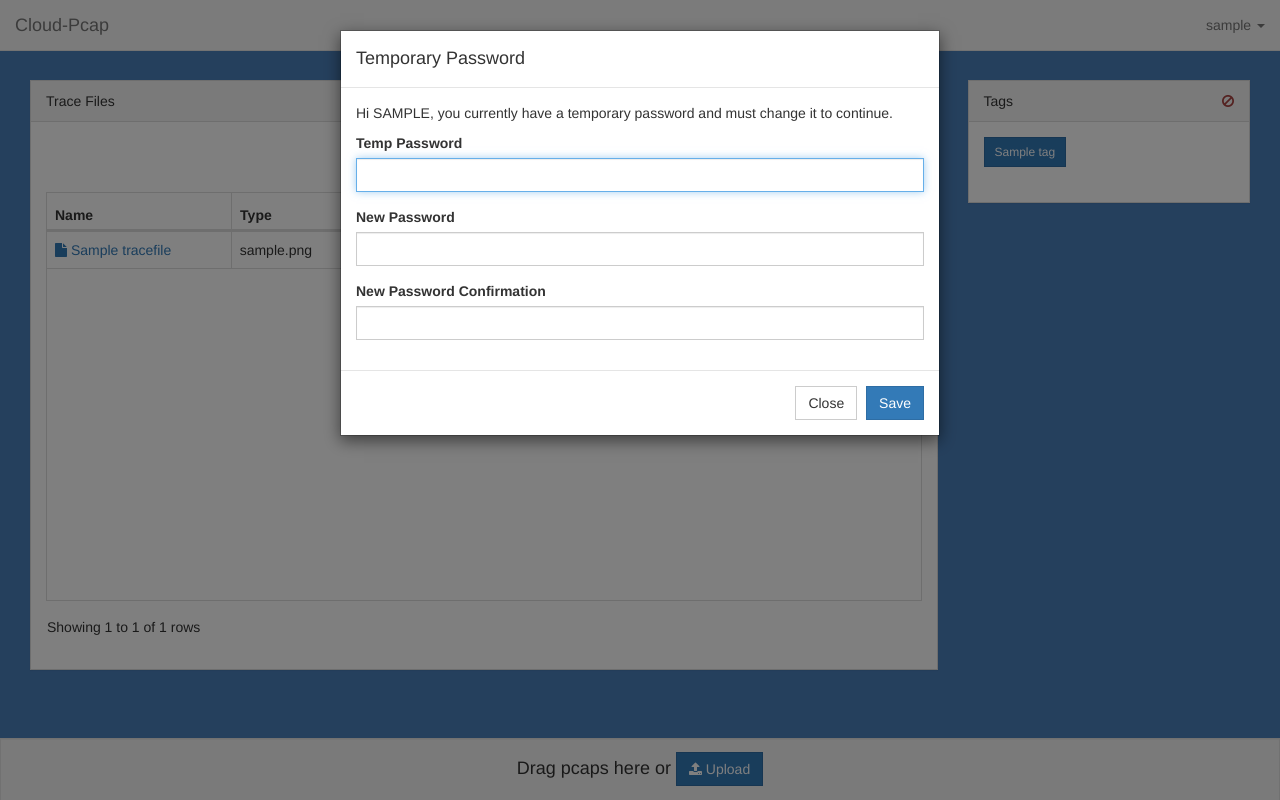
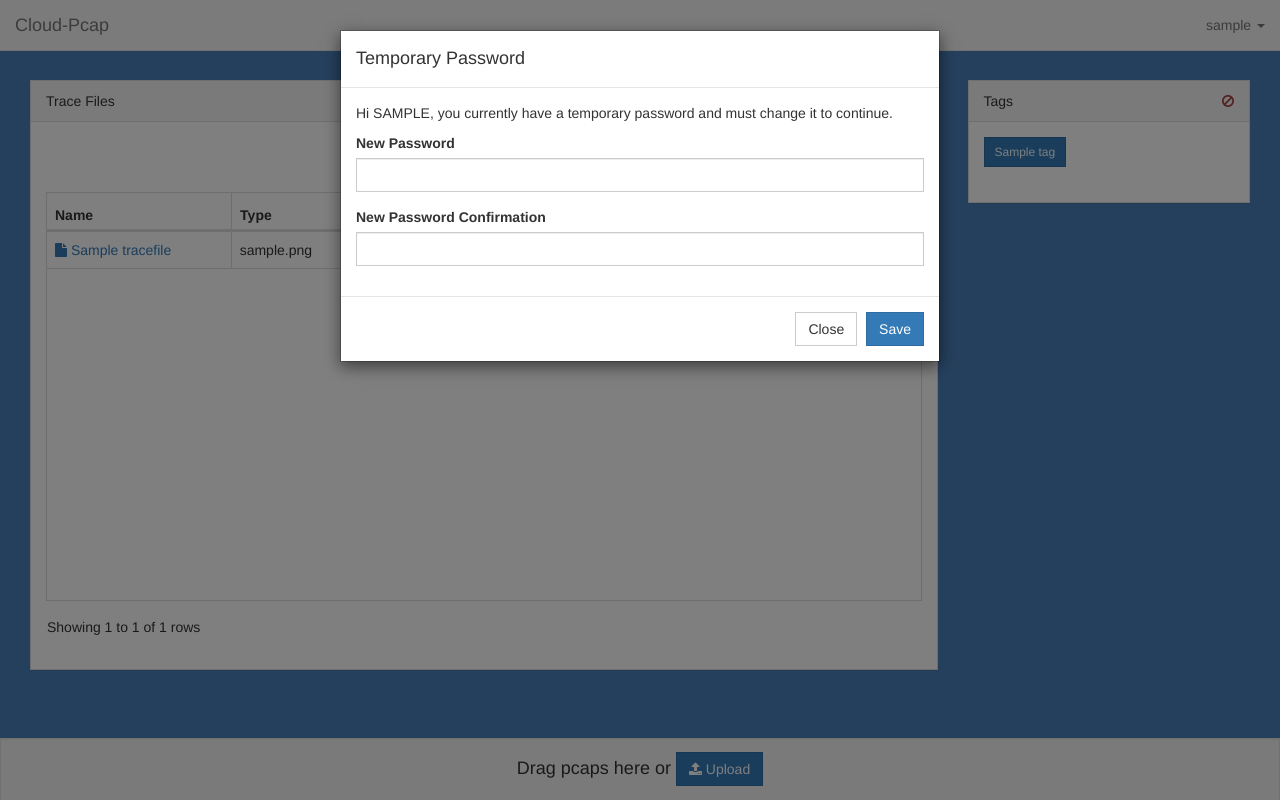
Before and after one commit to thepacketgeek/cloud-pcap, a Flask app: page / in a window 1280 px wide. Run offline with Flask 2, Linux system fonts and the light colour scheme; a user stored in the database is signed in; tables that the repository leaves empty hold one stand-in row (values such as "Sample post"); lists and menus that the app fills with data are empty; parts of the project's set-up code (start-up, migrations or seed data) failed here and were passed over; some libraries are stand-ins or nearby versions.

Commit message:
temp password reset doesn't require current pass, init_db() is now a flask CLI command

```diff
--- a/app/__init__.py
+++ b/app/__init__.py
@@ -6,6 +6,7 @@ import random
 import string
 from typing import Optional
 
+import click
 from flask import Flask
 from flask_bootstrap import Bootstrap
 from flask_login import LoginManager
@@ -49,21 +50,6 @@ from app import models as m
 from app.routes import admin, web  # noqa
 
 
-# Create DB tables and default admin user if they don't exist
-def init_db(username: str = "admin", password: Optional[str] = None):
-    print("Initizializing DB")
-    db.create_all()
-
-    if password is None:
-        password = "".join(random.choice(string.ascii_lowercase) for i in range(20))
-    admin_user = m.User(
-        username=username, password=password, role=m.UserRole.ADMIN, token=m.get_uuid(),
-    )
-    db.session.add(admin_user)
-    print(f"User {username!r} added with password: {password!r}")
-    db.session.commit()
-
-
 @app.before_first_request
 def schedule_updates():
     log("info", "-------------- App has started --------------")
@@ -80,3 +66,28 @@ def make_shell_context():
         Log=m.Log,
         init_db=init_db,
     )
+
+
+@app.cli.command("init")
+@click.option("-p", "--password")
+def init_db(password: Optional[str] = None):
+    """ Initialize App with  DB tables and default admin user """
+    print("Initizializing DB")
+    db.create_all()
+
+    if password is None:
+        password = "".join(random.choice(string.ascii_lowercase) for i in range(20))
+        is_temp_password = True
+    else:
+        is_temp_password = False
+
+    admin_user = m.User(
+        username="admin",
+        password=password,
+        role=m.UserRole.ADMIN,
+        token=m.get_uuid(),
+        temp_password=is_temp_password,
+    )
+    db.session.add(admin_user)
+    print(f"User {admin_user.username!r} added with password: {password!r}")
+    db.session.commit()
--- a/app/routes/admin.py
+++ b/app/routes/admin.py
@@ -104,7 +104,7 @@ def delete_user(user_id):
 
     log("info", f"Deleting user: {name!r}")
     flash(f"User {name!r} has been deleted", "success")
-    return redirect("users")
+    return redirect(url_for("users"))
 
 
 @app.route("/help/")
--- a/app/routes/forms.py
+++ b/app/routes/forms.py
@@ -53,9 +53,9 @@ class LoginForm(FlaskForm):
 
 
 class ProfileForm(FlaskForm):
-    email = StringField("Email Address", validators=[Email(), optional_validation],)
+    email = StringField("Email Address", validators=[Email(), optional_validation])
     current_password = PasswordField("Current Password")
-    new_password1 = PasswordField("New Password", validators=[optional_validation],)
+    new_password1 = PasswordField("New Password", validators=[optional_validation])
     new_password2 = PasswordField(
         "New Password Confirmation",
         validators=[
@@ -67,8 +67,7 @@ class ProfileForm(FlaskForm):
 
 
 class TempPasswordForm(FlaskForm):
-    temp_password = PasswordField("Temp Password")
-    new_password1 = PasswordField("New Password", validators=[optional_validation],)
+    new_password1 = PasswordField("New Password", validators=[optional_validation])
     new_password2 = PasswordField(
         "New Password Confirmation",
         validators=[
--- a/app/routes/web.py
+++ b/app/routes/web.py
@@ -79,13 +79,6 @@ def home():
 
     if form.validate_on_submit():
         user = m.User.query.filter_by(id=current_user.id).one()
-
-        if user.verify_password(form.temp_password.data):
-            user.password = form.new_password1.data
-        else:
-            flash("Current password is not correct.", "danger")
-            return redirect(url_for("home"))
-
         user.temp_password = False
         db.session.commit()
 
@@ -93,7 +86,6 @@ def home():
         return redirect(url_for("home"))
 
     else:
-
         tag = request.args.get("tag")
         if tag:
             traceFiles = [
--- a/app/templates/captures.html
+++ b/app/templates/captures.html
@@ -63,7 +63,6 @@ Captures - {{ traceFile.name }}
 
 			  <div class="panel-body splitter">
 		{% if details %}
-
 				<div class="packetList">
 					<table class="table table-condensed table-hover" data-toolbar="#custom-toolbar" data-height="404.5" data-toggle="table" data-show-columns="true">
 					  	<thead>
@@ -108,8 +107,6 @@ Captures - {{ traceFile.name }}
 			  	</div>
 		  	</div>
 		</div>
-
-
 
 			<!-- Packet Stats Modal -->
 			<div class="modal fade" id="packetStatsModal">
--- a/app/templates/home.html
+++ b/app/templates/home.html
@@ -93,7 +93,6 @@ Cloud-Pcap
 		          {{ form.hidden_tag() }}
 		          {{ wtf.form_errors(form, hiddens="only") }}
 
-		          {{ wtf.form_field(form.temp_password) }}
 		          {{ wtf.form_field(form.new_password1) }}
 		          {{ wtf.form_field(form.new_password2) }}
 		      </div>
--- a/app/templates/layout.html
+++ b/app/templates/layout.html
@@ -3,14 +3,11 @@
 {% block head %}
 {{super()}}
 
-<title>{% block title %}{% endblock %} - Sub Reach</title>
+<title>{% block title %}{% endblock %}</title>
 <link rel="shortcut icon" href="{{ url_for('static', filename='favicon.ico') }}">
 <script src="//cdnjs.cloudflare.com/ajax/libs/jquery/1.11.1/jquery.min.js"></script>
-<!-- <script src="{{ url_for('static', filename='jquery.min.js') }}"></script> -->
-<!-- <script src="{{ url_for('static', filename='bootstrap.min.js') }}"></script> -->
-<script src="//maxcdn.bootstrapcdn.com/bootstrap/3.3.0/js/bootstrap.min.js"></script>
+<script src="//maxcdn.bootstrapcdn.com/bootstrap/3.3.5/js/bootstrap.min.js"></script>
 <script src="//cdnjs.cloudflare.com/ajax/libs/highcharts/4.0.4/highcharts.js"></script>
-<!-- <script src="{{ url_for('static', filename='highcharts.js') }}"></script> -->
 <script src="{{ url_for('static', filename='chartkick.js') }}"></script>
 <script src="{{ url_for('static', filename='bootstrap-table.min.js') }}"></script>
 
@@ -20,7 +17,7 @@
 
 {% block styles %}
 {{ super() }}
-<link href="//maxcdn.bootstrapcdn.com/bootstrap/3.3.0/css/bootstrap.min.css" rel="stylesheet">
+<link href="//maxcdn.bootstrapcdn.com/bootstrap/3.3.5/css/bootstrap.min.css" rel="stylesheet">
 <link rel="stylesheet" type="text/css" href="{{ url_for('static', filename='bootstrap-table.min.css') }}">
 <link rel="stylesheet" type="text/css" href="{{ url_for('static', filename='bootstrap-tagsinput.css') }}">
 <link rel="stylesheet" type="text/css" href="{{ url_for('static', filename='css/dropzone.css') }}">
```
Also changed, not shown: app/templates/users.html (+0 -9 lines), README.md.
